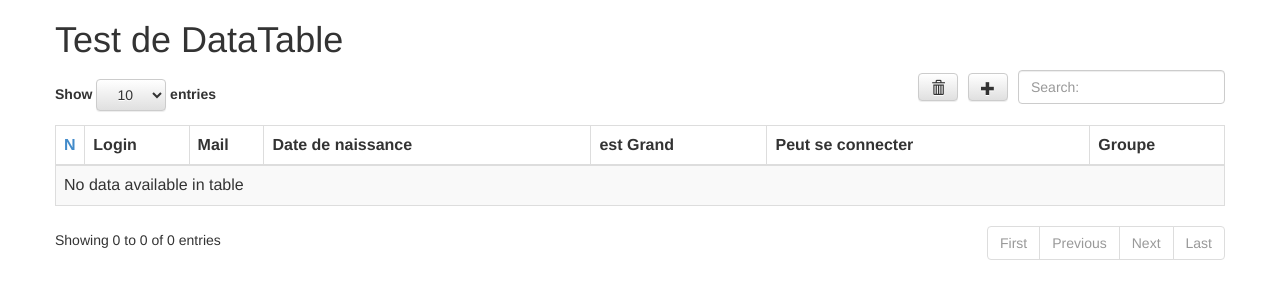
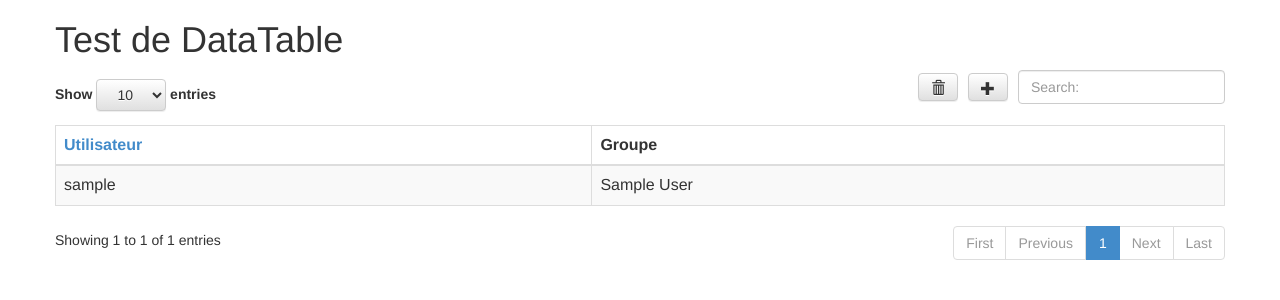
Before and after one commit to DarkIsDude/DataTable, a PHP site: page / in a window 1280 px wide. Shown: the top 300 px of the page. Run offline with PHP 8.4, Linux system fonts and the light colour scheme; tables that the repository leaves empty or names only in its code hold one stand-in row (values such as "Sample post").

Commit message:
Correction du bug concernant les colonnes ColIndexLinked

```diff
--- a/DataTable/php/ColIndexLinked.php
+++ b/DataTable/php/ColIndexLinked.php
@@ -2,6 +2,7 @@
 
 namespace DataTable\php;
 
+use DataTable\php\ColLinked;
 /**
  * A simple col that is link and that is an index
  * @author doudou
@@ -9,7 +10,7 @@
  * @see \DataTable\ColLinked
  * @see \DataTable\ColIndex
  */
-class ColIndexLinked extends Col {
+class ColIndexLinked extends ColLinked {
 	/**
 	 * (non-PHPdoc)
 	 * @see \DataTable\Col::getIndex()
--- a/DataTable/php/Table.php
+++ b/DataTable/php/Table.php
@@ -29,7 +29,7 @@
 	protected static $BDD_URL = "127.0.0.1";
 	protected static $BDD_LOGIN = "root";
 	protected static $BDD_PASSWORD = "";
-	protected static $BDD_DATABASE = "pfe";
+	protected static $BDD_DATABASE = "studio";
 	protected static $BDD_DRIVER = "mysql";
 	protected static $LANGUAGE = "en";
 	protected static $ENCODING = "utf8";
--- a/DataTable/php/include.php
+++ b/DataTable/php/include.php
@@ -2,8 +2,8 @@
 	require_once(__DIR__ . '/Col.php');
 	require_once(__DIR__ . '/ColHidden.php');
 	require_once(__DIR__ . '/ColIndex.php');
+	require_once(__DIR__ . '/ColLinked.php');
 	require_once(__DIR__ . '/ColIndexLinked.php');
-	require_once(__DIR__ . '/ColLinked.php');
 	require_once(__DIR__ . '/Filter.php');
 	require_once(__DIR__ . '/Table.php');
 	require_once(__DIR__ . '/TableDriver.php');
--- a/index.php
+++ b/index.php
@@ -16,17 +16,10 @@
 					require_once('./DataTable/php/include.php');
 
 					$table = new DataTable\php\Table();
-					$table->init("user");
+					$table->init("user_user_group");
 
-					$table->addColIndex('N', 'id', true, false);
-					$table->addCol('Login', 'login');
-					$table->addCol("Mail", "mail");
-					$table->addCol("Date de naissance", "naissance");
-					$table->addCol("est Grand", "grand");
-					$table->addCol("Peut se connecter", "allowed");
-
-					$table->addColLinked("Groupe", "user_group", "user_group", "id", "label");
-					$table->getCol("user_group")->addFilter("label", "= 'Admin'");
+					$table->addColIndexLinked("Utilisateur", "user_id", "studio_user", "id", "username");
+					$table->addColIndexLinked("Groupe", "group_id", "user_group", "id", "name");
 
 					$table->show("./DataTable/");
 				?>
```
